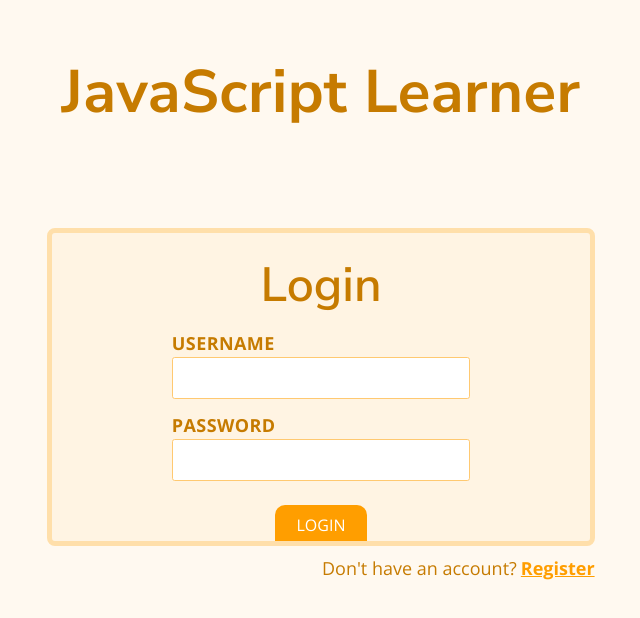
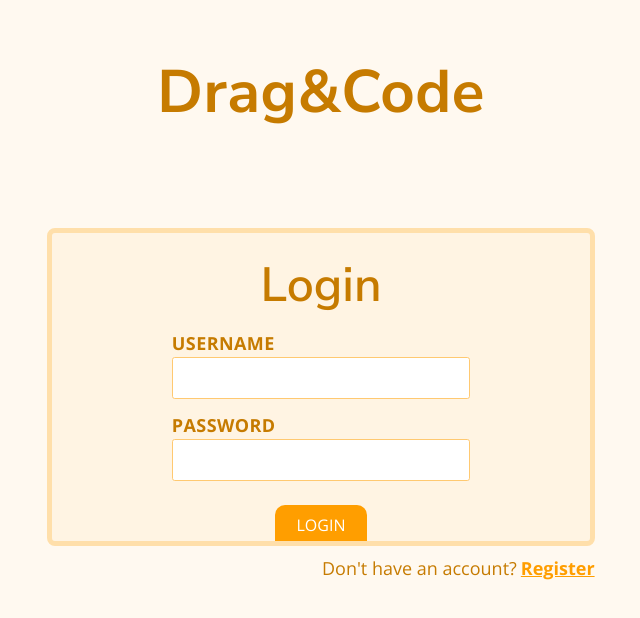
Before and after one commit to Anna-Bala/JS-Learner, a React (Vite) app in the folder apps/frontend/: page /login in a window 1280 px wide. Shown: the top 618 px of the page, without its empty margins (319-959 px from the left). Built offline with nearby package versions, Linux system fonts and the light colour scheme; no server answers.

Commit message:
Change app name (#17)

```diff
--- a/apps/frontend/src/containers/LevelsList/index.tsx
+++ b/apps/frontend/src/containers/LevelsList/index.tsx
@@ -44,7 +44,7 @@ const LevelsList = ({ setLevel }: TProps) => {
     <section className="level-list">
       <header className="level-list__header">
         <Typography color="primary-600" variant="heading1">
-          JavaScript Learner
+          Drag&Code
         </Typography>
         <div className="level-list__header-wrapper">
           <Typography color="primary-600" variant="subtitle1">
--- a/apps/frontend/src/containers/RegisterAndLogin/index.tsx
+++ b/apps/frontend/src/containers/RegisterAndLogin/index.tsx
@@ -77,7 +77,7 @@ const RegisterAndLogin = ({ isLogin = false }: TProps) => {
     <section className="login">
       <header className="login__header">
         <Typography color="orange-600" variant="heading1">
-          JavaScript Learner
+          Drag&Code
         </Typography>
         {isSuccess ? (
           <Typography color="orange-600" variant="heading3">
```
Also changed, not shown: 1 other file (tests, documents, lock files or other folders).
